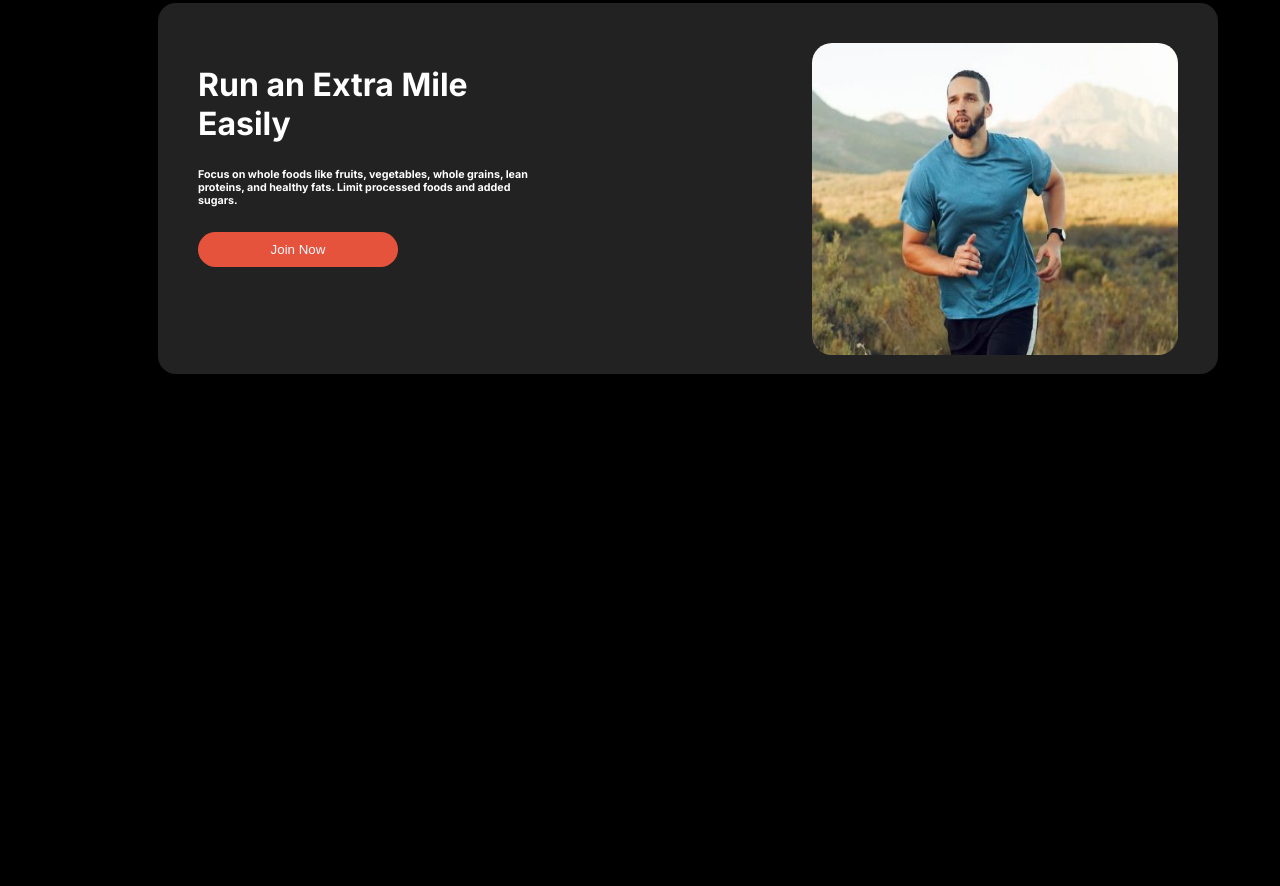
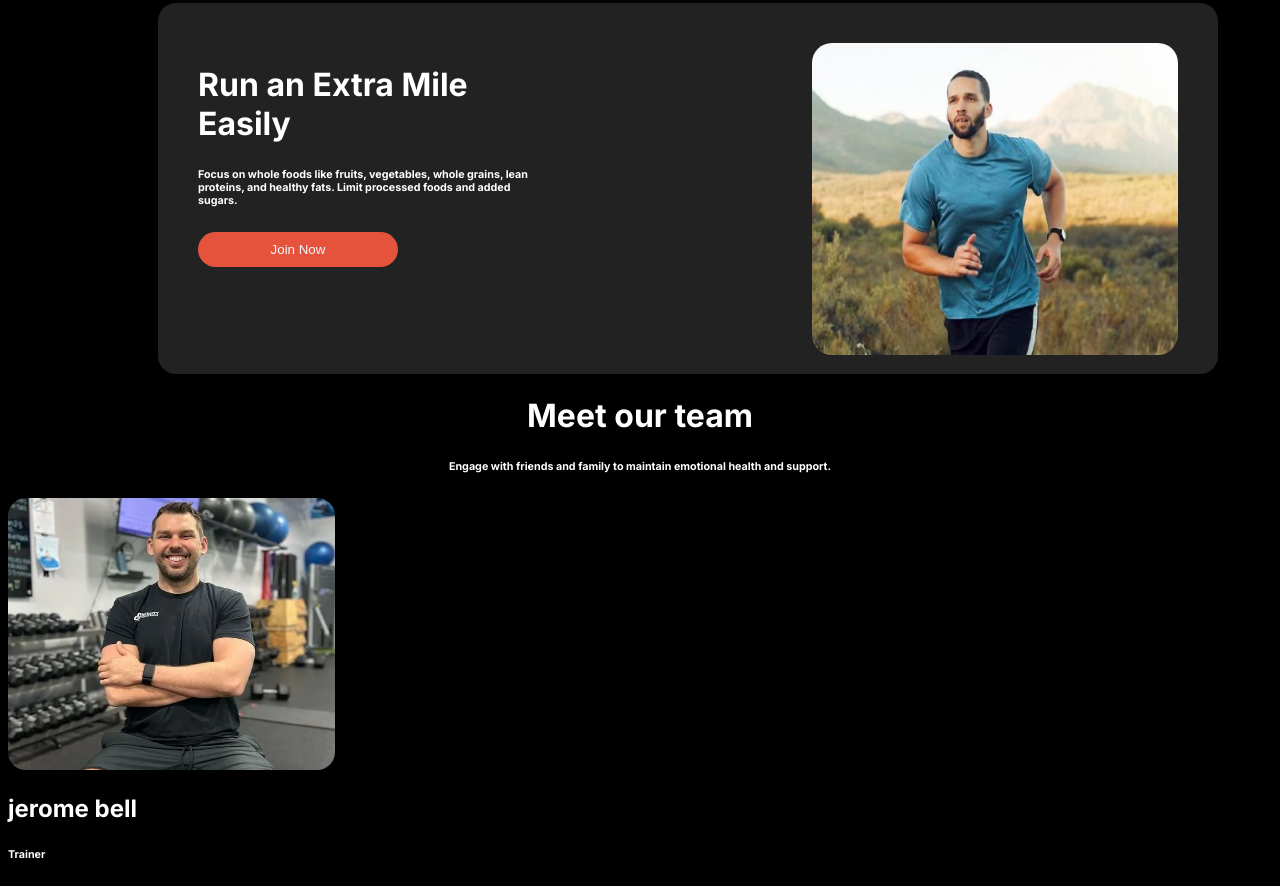
Before and after one commit to codingsuperhero/versatile-UI, a plain HTML site: page index.html in a window 1280 px wide. Shown: the part 1276-2162 px from the top of the page. Before the commit the page ends 1671 px from the top, so only its background shows below. Drawn offline with Linux system fonts and the light colour scheme.

Commit message:
3rd time

```diff
--- a/index.html
+++ b/index.html
@@ -81,6 +81,27 @@ height: 35px;">Join Now</button>
         </div>
         <img src="images/run.jpg" alt="" class="RUN">
       </div>
+
+      <!-- meet our teams -->
+       <div class="team">
+        <h1>Meet our team</h1>
+        <h6>Engage with friends and family to maintain emotional health and support.</h6>
+       </div>
+
+      <!-- cart images with description -->
+
+      <div>
+        <div class="caption-container">
+            <img src="images/trainer1.png" alt="" class="image">
+
+            <caption class="caption">
+                <h2>jerome bell</h2>
+                <h6>Trainer</h6>
+            </caption>
+        </div>
+      </div>
+
+
     </main>
     <footer></footer>
 </body>
--- a/styles/style.css
+++ b/styles/style.css
@@ -116,11 +116,19 @@ padding: 40px;
 border-radius: 60px;
 }
 
+.team{
+  text-align: center;
+}
 
+.caption-container{}
+.caption{
 
-
-
-
+}
+.image{
+  width: 326.67px;
+height: 272px;
+border-radius: 18px
+}
 
 
 
```
